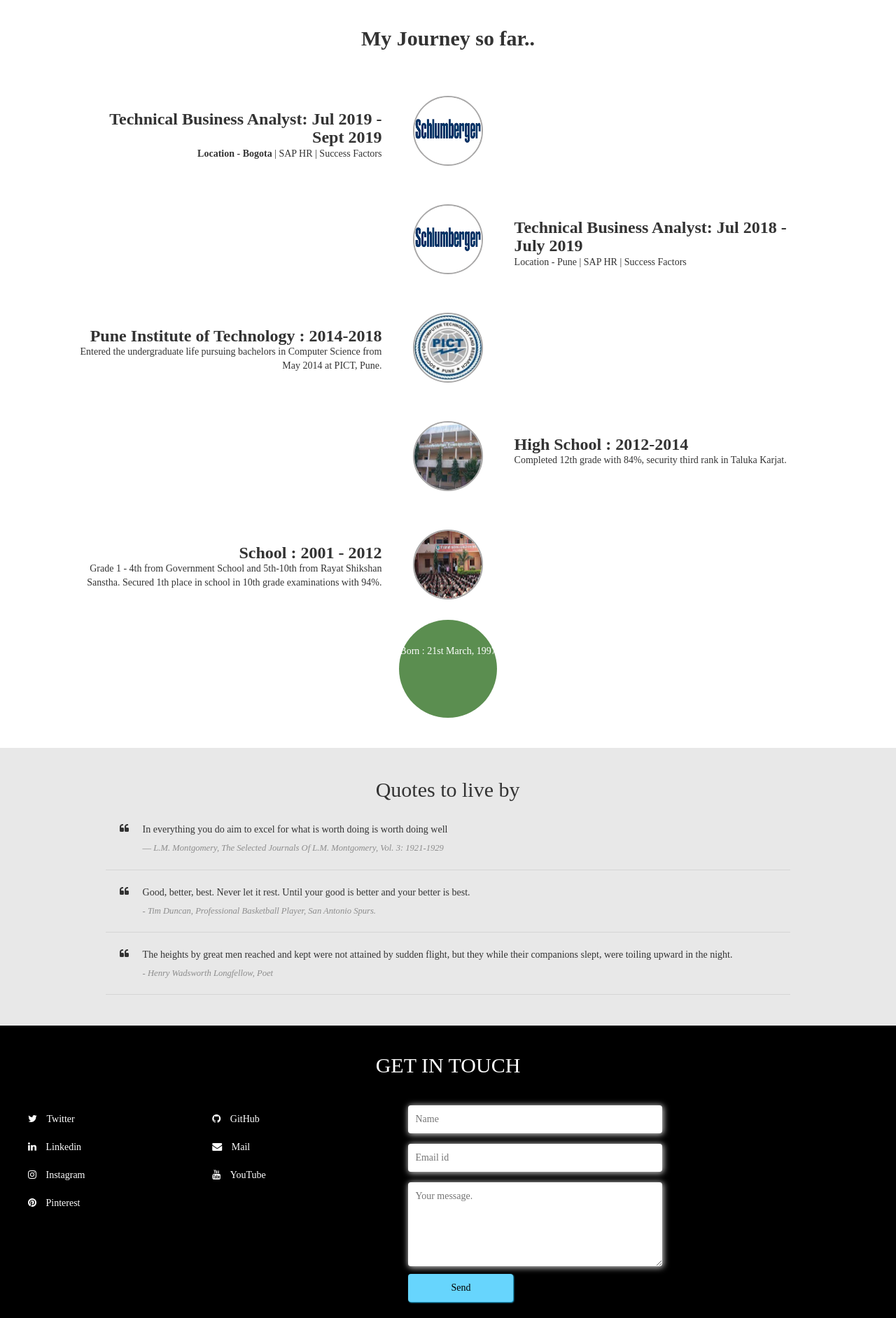
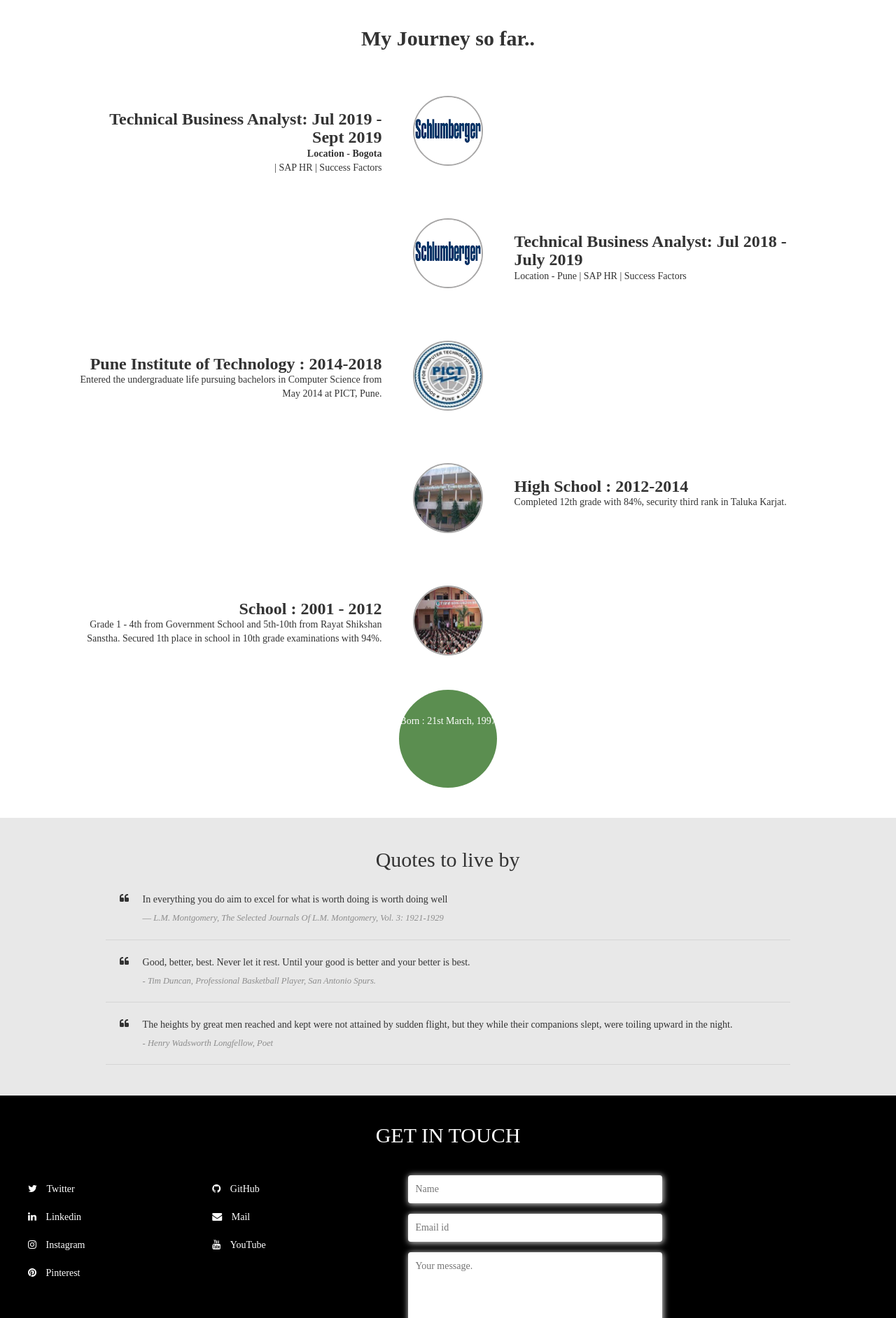
Before and after one commit to prachisudrik/prachisudrik.github.io, a Jekyll site: the page built from index.html, in a window 1280 px wide. Shown: the part 1430-3314 px from the top of the page at 70% size. Built offline with Jekyll 4.4.1, drawn with Linux system fonts in a browser that asks for light colours; nearby versions of some CDN libraries; some web fonts are replaced.

```diff
--- a/_data/timeline.yml
+++ b/_data/timeline.yml
@@ -1,5 +1,5 @@
 - title: "Technical Business Analyst: Jul 2019 - Sept 2019"
-  description: <strong> Location - Bogota </strong> | SAP HR | Success Factors
+  description: <strong> Location - Bogota </strong> <br>| SAP HR | Success Factors
   additional_classes: slideInLeft
   icon:
     src: /images/slb.png
```
